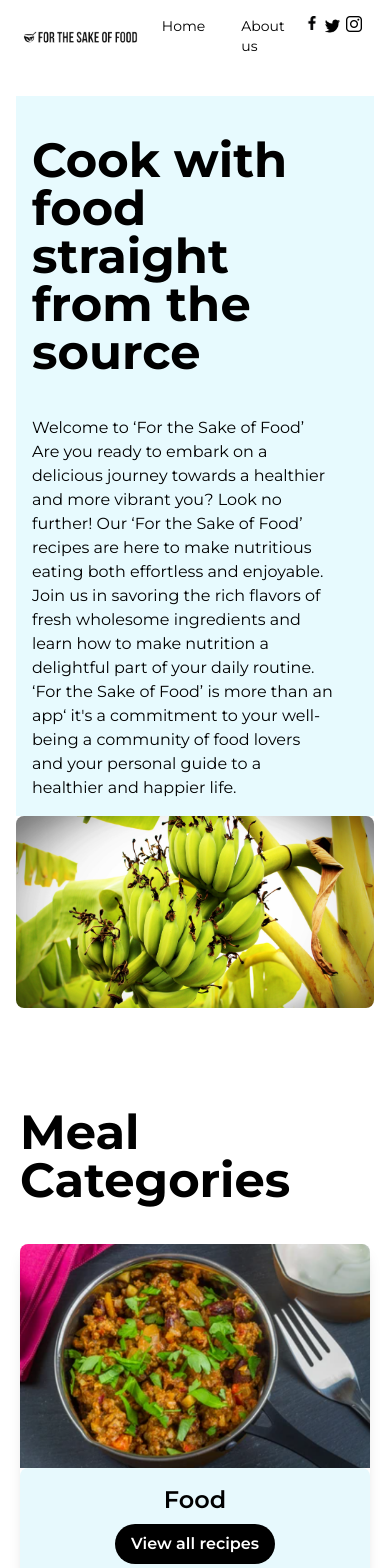
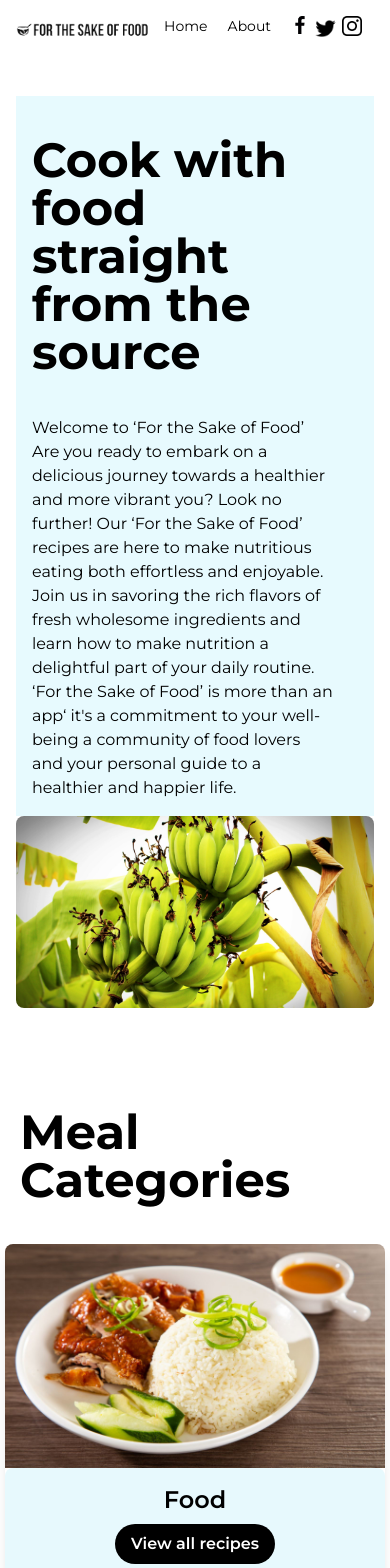
Before and after one commit to For-The-Sake-Of-Food/frontend-code, a Next.js app in the folder for-the-sake-of-food/: page / in a window 390 px wide. Shown: the top 1568 px of the page. Built offline with nearby package versions, Linux system fonts and the light colour scheme; no server answers.

Commit message:
changes to UI

```diff
--- a/for-the-sake-of-food/src/app/about/page.js
+++ b/for-the-sake-of-food/src/app/about/page.js
@@ -14,7 +14,7 @@ const About = () => {
       <section className="about py-20 bg-white">
         <div className="flex flex-col justify-center items-center md:flex-row">
           <div className="w-full md:w-3/5 mb-8 md:mb-0">
-            <div className="h-auto rounded-full overflow-hidden">
+            <div className="h-auto overflow-hidden">
               <Image
                 src="/about-us.jpg"
                 alt="about us"
@@ -26,8 +26,8 @@ const About = () => {
             </div>
           </div>
 
-          <div className="w-3/5">
-            <div className="flex">
+          <div className="w-full md:w-2/3 md:ml-6">
+            <div className="flex flex-col md:flex-row">
               <div
                 className={`${
                   toggleTab === 1 ? "active-tab bg-blue-300" : "bg-gray-200"
--- a/for-the-sake-of-food/src/components/Foodcard.js
+++ b/for-the-sake-of-food/src/components/Foodcard.js
@@ -7,7 +7,7 @@ const Foodcard = () => {
     <Link href="/food">
       <div className="w-full md:w-1/2 lg:w-11/12 max-w-screen-md mx-auto bg-white shadow-lg rounded-lg overflow-hidden transform transition-transform duration-300 hover:scale-110">
         <Image
-          src="/food-category.png"
+          src="/food3.jpg"
           alt="Food"
           width={500}
           height={300}
--- a/for-the-sake-of-food/src/components/Navbar.jsx
+++ b/for-the-sake-of-food/src/components/Navbar.jsx
@@ -33,7 +33,7 @@ const NavBar = () => {
       }`}
     >
       <div className="flex justify-between items-center container mx-auto">
-        <div className="flex items-center pl-4">
+        <div className="flex items-center pl-2">
           <Link href="/">
             <Image
               src="/company-logo.png"
@@ -45,10 +45,10 @@ const NavBar = () => {
         </div>
         <ul className="flex list-none text-sm space-x-1 md:space-x-12 pr-7">
           <Link href="/">
-            <li className="px-4 md:px-2 py-4">Home</li>
+            <li className="md:px-2 py-4">Home</li>
           </Link>
           <Link href="/about">
-            <li className="px-4 md:px-10 py-4">About us</li>
+            <li className="px-4 md:px-10 py-4">About</li>
           </Link>
           <Link
             href="https://www.facebook.com"
```
Also changed, not shown: for-the-sake-of-food/public/food.jpeg (deleted), for-the-sake-of-food/public/food3.jpg (added).
